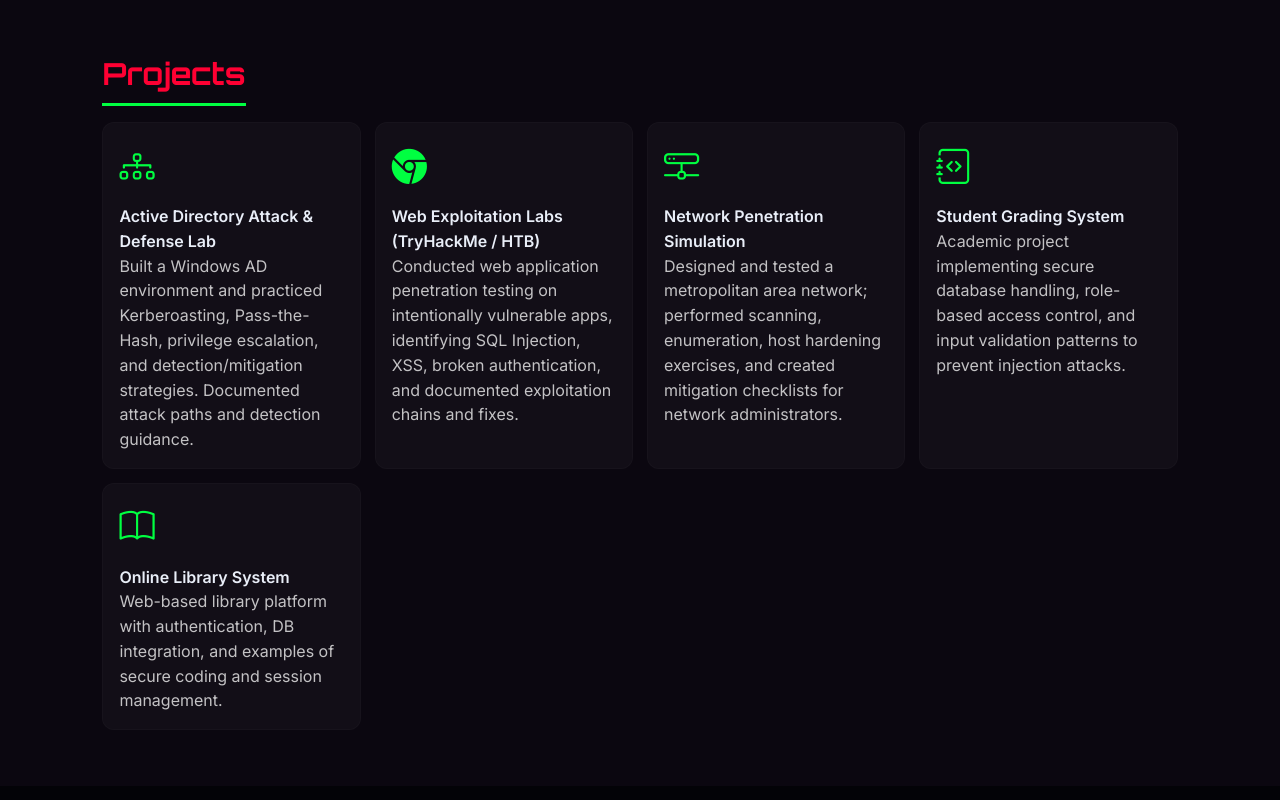
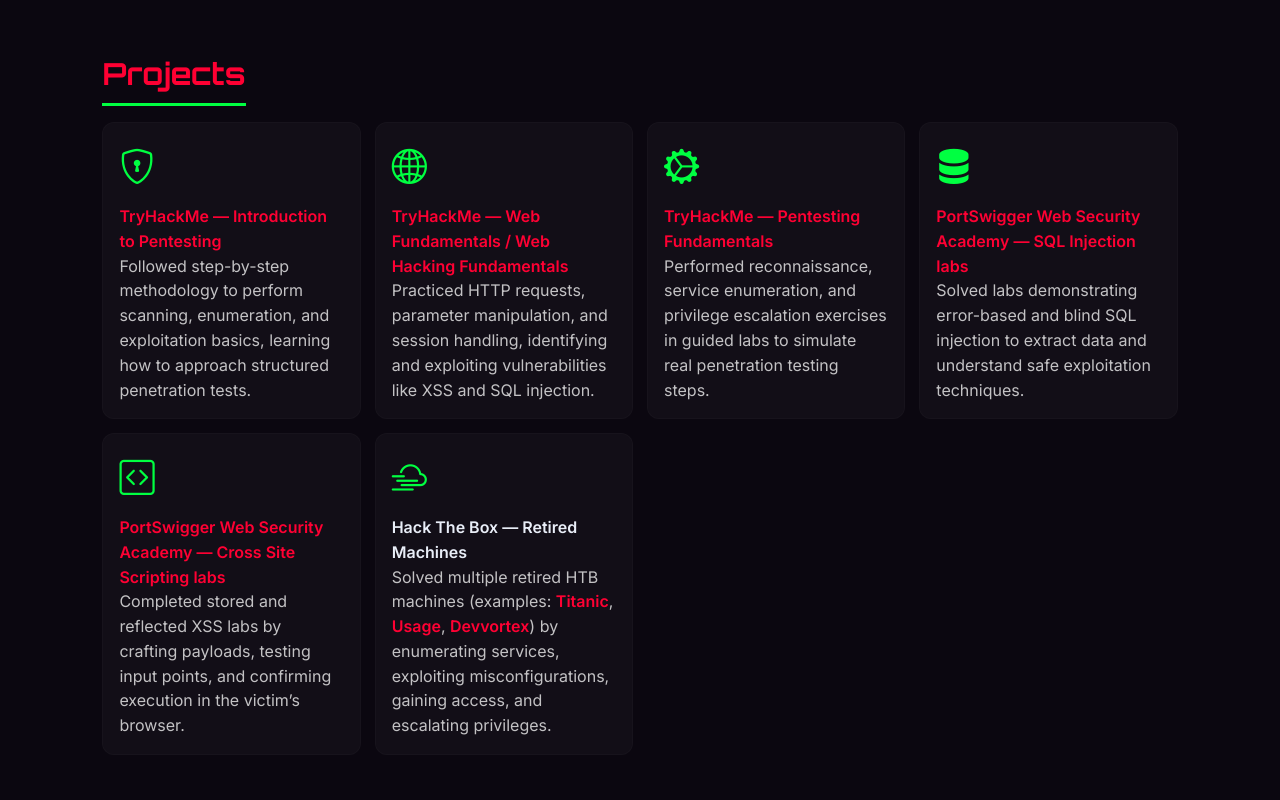
Before and after one commit to 0xStr4nge/portfolio, a plain HTML site: page index.html in a window 1280 px wide. Shown: the part 2580-3380 px from the top of the page. Drawn offline with nearby package versions, Linux system fonts and the light colour scheme.

Commit message:
Update index.html

```diff
--- a/index.html
+++ b/index.html
@@ -144,6 +144,10 @@ body.light .links a{color:var(--matrix-green);}
 /* muted text */
 .muted{color: var(--muted-text); transition: all 0.3s;}
 
+
+/* Projects links styling: red, no underline */
+#projects .card a{ color: var(--neon-red); text-decoration: none; font-weight: 700; }
+#projects .card a:hover{ text-decoration: underline; color: var(--matrix-green); }
 /* responsive */
 @media (max-width:720px){
   header{padding-top:72px}
@@ -209,8 +213,8 @@ body.light .links a{color:var(--matrix-green);}
   <h2>Skills</h2>
   <div class="grid">
     <div class="card"><i class="bi bi-shield-lock"></i><strong>Penetration Testing &amp; Vulnerability Analysis</strong></div>
-    <div class="card"><i class="bi bi-diagram-3"></i><strong>Networking (CCNA, Routing &amp; Subnetting)</strong></div>
-    <div class="card"><i class="bi bi-code-slash"></i><strong>Python • C++ • Bash</strong></div>
+    <div class="card"><i class="bi bi-gear-wide-connected"></i><strong>Networking (CCNA, Routing &amp; Subnetting)</strong></div>
+    <div class="card"><i class="bi bi-code-square"></i><strong>Python • C++ • Bash</strong></div>
     <div class="card"><i class="bi bi-window-stack"></i><strong>Web: HTML • CSS • JavaScript • MySQL</strong></div>
     <div class="card"><i class="bi bi-terminal"></i><strong>Kali • Ubuntu • Windows</strong></div>
     <div class="card"><i class="bi bi-tools"></i><strong>Burp Suite • Nmap • Wireshark • Metasploit • ffuf</strong></div>
@@ -235,43 +239,50 @@ body.light .links a{color:var(--matrix-green);}
   <h2>Offered Services</h2>
   <div class="grid">
     <div class="card"><i class="bi bi-shield-check"></i><strong>Web Application Penetration Testing</strong><p class="muted">SQLi, XSS, authentication, session weaknesses and remediation guidance.</p></div>
-    <div class="card"><i class="bi bi-hdd-network"></i><strong>Network Security Assessment</strong><p class="muted">Scanning, enumeration, misconfigurations, and prioritized remediation.</p></div>
+    <div class="card"><i class="bi bi-cloud-haze2"></i><strong>Network Security Assessment</strong><p class="muted">Scanning, enumeration, misconfigurations, and prioritized remediation.</p></div>
     <div class="card"><i class="bi bi-bug"></i><strong>Vulnerability Assessment</strong><p class="muted">Systematic scanning, verification, and prioritized reporting.</p></div>
-    <div class="card"><i class="bi bi-flag"></i><strong>Bug Bounty Research</strong><p class="muted">Responsible disclosure and triage across public programs.</p></div>
+    <div class="card"><i class="bi bi-shield-lock"></i><strong>Bug Bounty Research</strong><p class="muted">Responsible disclosure and triage across public programs.</p></div>
   </div>
 </section>
+
 
 <!-- PROJECTS -->
 <section id="projects" data-aos="fade-up">
 <h2>Projects</h2>
 <div class="grid">
 <div class="card">
-  <i class="bi bi-diagram-3"></i>
-  <strong>Active Directory Attack &amp; Defense Lab</strong>
-  <p class="muted">Built a Windows AD environment and practiced Kerberoasting, Pass-the-Hash, privilege escalation, and detection/mitigation strategies. Documented attack paths and detection guidance.</p>
+  <i class="bi bi-shield-lock"></i>
+  <strong><a href="https://tryhackme.com/module/introduction-to-offensive-pentesting" target="_blank" rel="noopener noreferrer">TryHackMe — Introduction to Pentesting</a></strong>
+  <p class="muted">Followed step-by-step methodology to perform scanning, enumeration, and exploitation basics, learning how to approach structured penetration tests.</p>
 </div>
 <div class="card">
-  <i class="bi bi-browser-chrome"></i>
-  <strong>Web Exploitation Labs (TryHackMe / HTB)</strong>
-  <p class="muted">Conducted web application penetration testing on intentionally vulnerable apps, identifying SQL Injection, XSS, broken authentication, and documented exploitation chains and fixes.</p>
+  <i class="bi bi-globe2"></i>
+  <strong><a href="https://tryhackme.com/path/outline/web" target="_blank" rel="noopener noreferrer">TryHackMe — Web Fundamentals / Web Hacking Fundamentals</a></strong>
+  <p class="muted">Practiced HTTP requests, parameter manipulation, and session handling, identifying and exploiting vulnerabilities like XSS and SQL injection.</p>
 </div>
 <div class="card">
-  <i class="bi bi-hdd-network"></i>
-  <strong>Network Penetration Simulation</strong>
-  <p class="muted">Designed and tested a metropolitan area network; performed scanning, enumeration, host hardening exercises, and created mitigation checklists for network administrators.</p>
+  <i class="bi bi-gear-wide-connected"></i>
+  <strong><a href="https://tryhackme.com/room/pentestingfundamentals" target="_blank" rel="noopener noreferrer">TryHackMe — Pentesting Fundamentals</a></strong>
+  <p class="muted">Performed reconnaissance, service enumeration, and privilege escalation exercises in guided labs to simulate real penetration testing steps.</p>
 </div>
 <div class="card">
-  <i class="bi bi-journal-code"></i>
-  <strong>Student Grading System</strong>
-  <p class="muted">Academic project implementing secure database handling, role-based access control, and input validation patterns to prevent injection attacks.</p>
+  <i class="bi bi-server"></i>
+  <strong><a href="https://portswigger.net/web-security/sql-injection" target="_blank" rel="noopener noreferrer">PortSwigger Web Security Academy — SQL Injection labs</a></strong>
+  <p class="muted">Solved labs demonstrating error-based and blind SQL injection to extract data and understand safe exploitation techniques.</p>
 </div>
 <div class="card">
-  <i class="bi bi-book"></i>
-  <strong>Online Library System</strong>
-  <p class="muted">Web-based library platform with authentication, DB integration, and examples of secure coding and session management.</p>
+  <i class="bi bi-code-square"></i>
+  <strong><a href="https://portswigger.net/web-security/cross-site-scripting" target="_blank" rel="noopener noreferrer">PortSwigger Web Security Academy — Cross Site Scripting labs</a></strong>
+  <p class="muted">Completed stored and reflected XSS labs by crafting payloads, testing input points, and confirming execution in the victim’s browser.</p>
+</div>
+<div class="card">
+  <i class="bi bi-cloud-haze2"></i>
+  <strong>Hack The Box — Retired Machines</strong>
+  <p class="muted">Solved multiple retired HTB machines (examples: <a href="https://www.hackthebox.com/machines/titanic" target="_blank" rel="noopener noreferrer">Titanic</a>, <a href="https://www.hackthebox.com/machines/usage" target="_blank" rel="noopener noreferrer">Usage</a>, <a href="https://www.hackthebox.com/machines/devvortex" target="_blank" rel="noopener noreferrer">Devvortex</a>) by enumerating services, exploiting misconfigurations, gaining access, and escalating privileges.</p>
 </div>
 </div>
 </section>
+
 
 <!-- ACHIEVEMENTS -->
 <section id="achievements" data-aos="fade-up">
```
